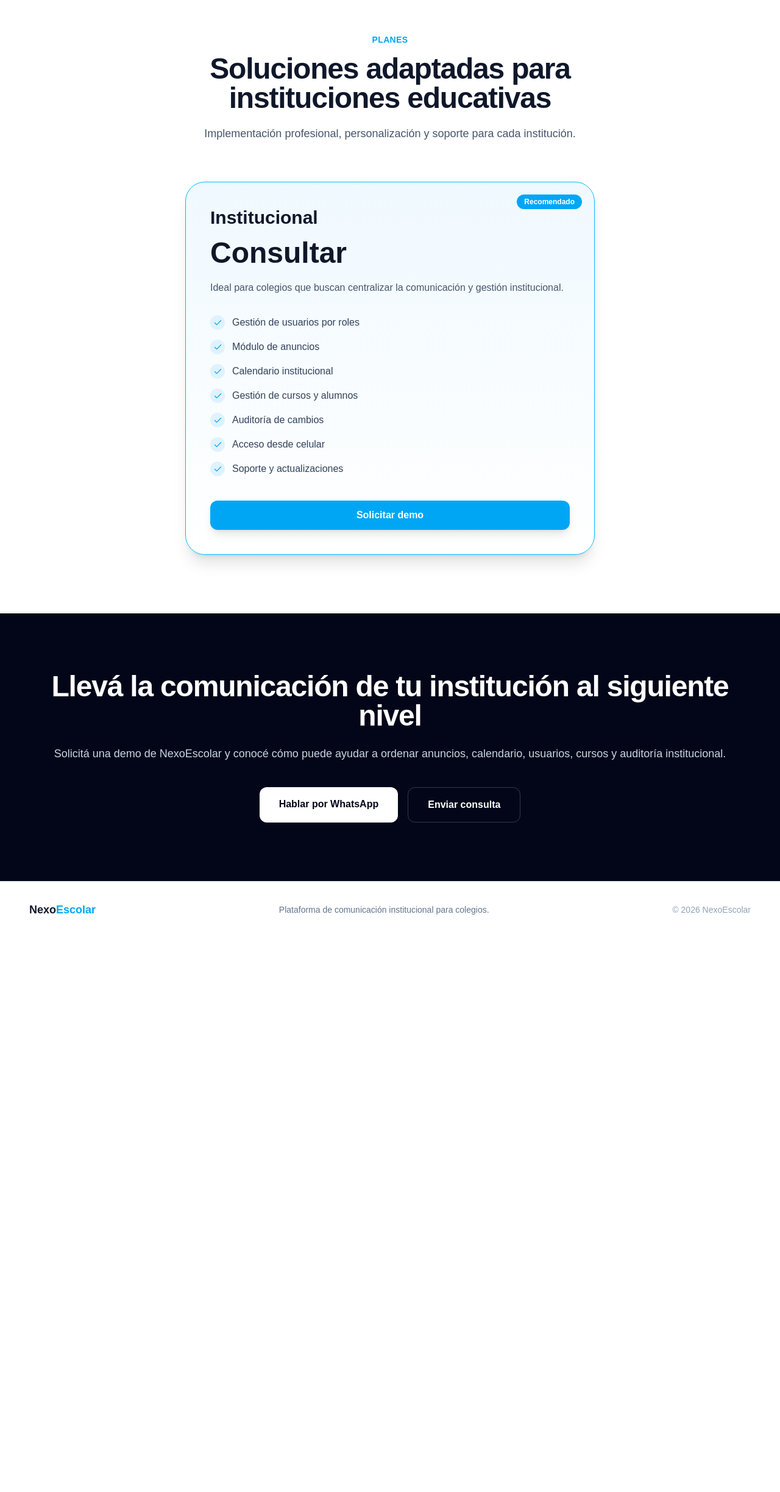
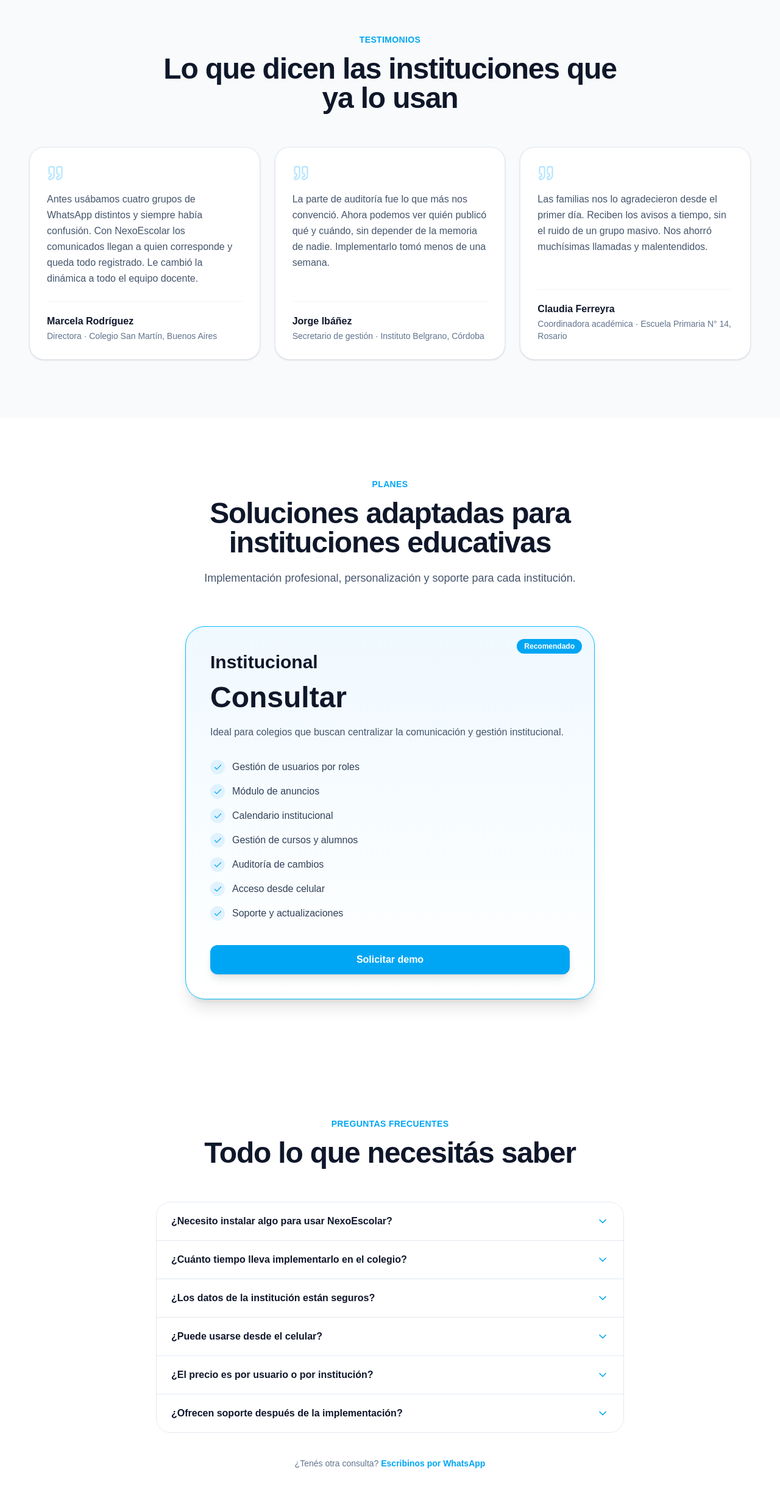
Before and after one commit to Sebas271083/nexoEscolar, a Next.js app: page / in a window 1280 px wide. Shown: the part 4128-6575 px from the top of the page at 61% size. Before the commit the page ends 5666 px from the top, so only its background shows below. Built offline with nearby package versions, Linux system fonts and the light colour scheme.

Commit message:
cambio title

```diff
--- a/src/app/layout.js
+++ b/src/app/layout.js
@@ -12,14 +12,31 @@
 });
 
 export const metadata = {
-  title: "NexoEscolar - Plataforma de comunicación institucional para colegios",
-  description: "Generated by NexoEscolar",
+  title: "NexoEscolar — Comunicación escolar ordenada y profesional",
+  description:
+    "NexoEscolar centraliza anuncios, calendario, usuarios, cursos y auditoría en una plataforma web pensada para colegios. Sin instalaciones, con roles y permisos.",
+  keywords: [
+    "plataforma escolar",
+    "comunicación institucional",
+    "gestión escolar",
+    "software para colegios",
+    "anuncios escolares",
+    "calendario institucional",
+    "NexoEscolar",
+  ],
+  openGraph: {
+    title: "NexoEscolar — Comunicación escolar ordenada y profesional",
+    description:
+      "Centralizá anuncios, calendario, usuarios y cursos de tu colegio en una sola plataforma moderna.",
+    type: "website",
+    locale: "es_AR",
+  },
 };
 
 export default function RootLayout({ children }) {
   return (
     <html
-      lang="en"
+      lang="es"
       className={`${geistSans.variable} ${geistMono.variable} h-full antialiased`}
     >
       <body className="min-h-full flex flex-col">{children}</body>
--- a/src/app/page.js
+++ b/src/app/page.js
@@ -4,7 +4,9 @@
 import Features from "@/components/Features";
 import Modules from "@/components/Modules";
 import Screenshots from "@/components/Screenshots";
+import Testimonials from "@/components/Testimonials";
 import Pricing from "@/components/Pricing";
+import FAQ from "@/components/FAQ";
 import CTA from "@/components/CTA";
 import Footer from "@/components/Footer";
 import WhatsAppButton from "@/components/WhatsAppButton";
@@ -18,7 +20,9 @@
       <Features />
       <Modules />
       <Screenshots />
+      <Testimonials />
       <Pricing />
+      <FAQ />
       <CTA />
       <Footer />
       <WhatsAppButton />
--- /dev/null
+++ b/src/components/FAQ.jsx
@@ -0,0 +1,92 @@
+"use client";
+
+import { useState } from "react";
+import { ChevronDown } from "lucide-react";
+
+const faqs = [
+  {
+    q: "¿Necesito instalar algo para usar NexoEscolar?",
+    a: "No. NexoEscolar es una plataforma 100% web. Funciona desde cualquier navegador en computadora, tablet o celular, sin descargas ni instalaciones.",
+  },
+  {
+    q: "¿Cuánto tiempo lleva implementarlo en el colegio?",
+    a: "La configuración inicial toma entre 2 y 5 días hábiles. Nos encargamos de la carga de usuarios, cursos y configuración de roles para que el equipo empiece a usarlo sin fricción.",
+  },
+  {
+    q: "¿Los datos de la institución están seguros?",
+    a: "Sí. La plataforma usa autenticación con roles y permisos controlados. Solo acceden a la información quienes tienen autorización explícita. Además, el módulo de auditoría registra cada cambio realizado.",
+  },
+  {
+    q: "¿Puede usarse desde el celular?",
+    a: "Sí. La interfaz está diseñada para ser responsive y funciona correctamente en dispositivos móviles, tanto para docentes como para familias.",
+  },
+  {
+    q: "¿El precio es por usuario o por institución?",
+    a: "El precio es por institución, no por usuario. Podés incorporar a todo el equipo docente, administrativo y las familias sin costo adicional por cantidad.",
+  },
+  {
+    q: "¿Ofrecen soporte después de la implementación?",
+    a: "Sí. Incluye soporte continuo y actualizaciones de la plataforma. Podés contactarnos por WhatsApp o email ante cualquier consulta.",
+  },
+];
+
+export default function FAQ() {
+  const [open, setOpen] = useState(null);
+
+  return (
+    <section id="faq" className="py-24 bg-white">
+      <div className="section-container">
+        <div className="text-center max-w-3xl mx-auto">
+          <span className="text-sky-500 font-bold text-sm uppercase tracking-wide">
+            Preguntas frecuentes
+          </span>
+          <h2 className="mt-3 text-3xl md:text-5xl font-extrabold tracking-tight">
+            Todo lo que necesitás saber
+          </h2>
+        </div>
+
+        <div className="max-w-3xl mx-auto mt-14 flex flex-col divide-y divide-slate-200 border border-slate-200 rounded-3xl overflow-hidden">
+          {faqs.map((item, i) => {
+            const isOpen = open === i;
+            return (
+              <div key={i} className="bg-white">
+                <button
+                  onClick={() => setOpen(isOpen ? null : i)}
+                  className="w-full flex items-center justify-between text-left px-6 py-5 gap-4 hover:bg-slate-50 transition"
+                >
+                  <span className="font-semibold text-slate-900 text-base leading-snug">
+                    {item.q}
+                  </span>
+                  <ChevronDown
+                    size={20}
+                    className={`shrink-0 text-sky-500 transition-transform duration-300 ${
+                      isOpen ? "rotate-180" : ""
+                    }`}
+                  />
+                </button>
+
+                {isOpen && (
+                  <div className="px-6 pb-5 text-slate-600 leading-relaxed">
+                    {item.a}
+                  </div>
+                )}
+              </div>
+            );
+          })}
+        </div>
+
+        <p className="text-center mt-10 text-slate-500 text-sm">
+          ¿Tenés otra consulta?{" "}
+          <a
+            href="https://wa.me/5491131271710?text=Hola%2C%20tengo%20una%20consulta%20sobre%20NexoEscolar"
+            target="_blank"
+            rel="noopener noreferrer"
+            className="text-sky-500 font-semibold hover:underline"
+          >
+            Escribinos por WhatsApp
+          </a>
+        </p>
+      </div>
+    </section>
+  );
+}
--- /dev/null
+++ b/src/components/Testimonials.jsx
@@ -0,0 +1,66 @@
+"use client";
+
+import { motion } from "framer-motion";
+import { Quote } from "lucide-react";
+
+const testimonials = [
+  {
+    name: "Marcela Rodríguez",
+    role: "Directora",
+    school: "Colegio San Martín, Buenos Aires",
+    text: "Antes usábamos cuatro grupos de WhatsApp distintos y siempre había confusión. Con NexoEscolar los comunicados llegan a quien corresponde y queda todo registrado. Le cambió la dinámica a todo el equipo docente.",
+  },
+  {
+    name: "Jorge Ibáñez",
+    role: "Secretario de gestión",
+    school: "Instituto Belgrano, Córdoba",
+    text: "La parte de auditoría fue lo que más nos convenció. Ahora podemos ver quién publicó qué y cuándo, sin depender de la memoria de nadie. Implementarlo tomó menos de una semana.",
+  },
+  {
+    name: "Claudia Ferreyra",
+    role: "Coordinadora académica",
+    school: "Escuela Primaria N° 14, Rosario",
+    text: "Las familias nos lo agradecieron desde el primer día. Reciben los avisos a tiempo, sin el ruido de un grupo masivo. Nos ahorró muchísimas llamadas y malentendidos.",
+  },
+];
+
+export default function Testimonials() {
+  return (
+    <section className="py-24 bg-slate-50">
+      <div className="section-container">
+        <div className="text-center max-w-3xl mx-auto">
+          <span className="text-sky-500 font-bold text-sm uppercase tracking-wide">
+            Testimonios
+          </span>
+          <h2 className="mt-3 text-3xl md:text-5xl font-extrabold tracking-tight">
+            Lo que dicen las instituciones que ya lo usan
+          </h2>
+        </div>
+
+        <div className="grid md:grid-cols-3 gap-6 mt-14">
+          {testimonials.map((t, i) => (
+            <motion.div
+              key={t.name}
+              initial={{ opacity: 0, y: 24 }}
+              whileInView={{ opacity: 1, y: 0 }}
+              transition={{ delay: i * 0.12 }}
+              viewport={{ once: true }}
+              className="flex flex-col bg-white rounded-3xl border border-slate-200 p-7 shadow-sm"
+            >
+              <Quote size={28} className="text-sky-200 shrink-0" />
+              <p className="mt-4 text-slate-600 leading-relaxed flex-1">
+                {t.text}
+              </p>
+              <div className="mt-6 pt-5 border-t border-slate-100">
+                <p className="font-bold text-slate-900">{t.name}</p>
+                <p className="text-sm text-slate-500 mt-0.5">
+                  {t.role} · {t.school}
+                </p>
+              </div>
+            </motion.div>
+          ))}
+        </div>
+      </div>
+    </section>
+  );
+}
```
